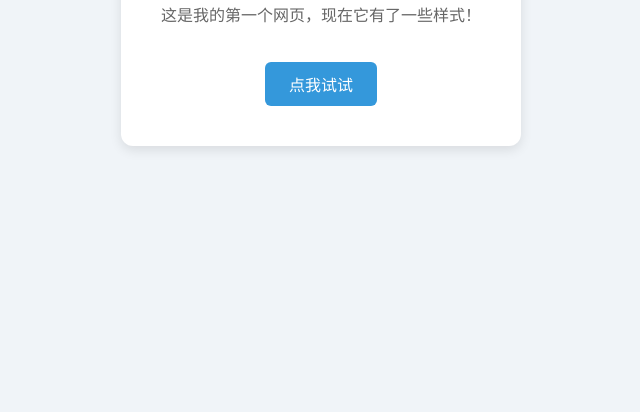
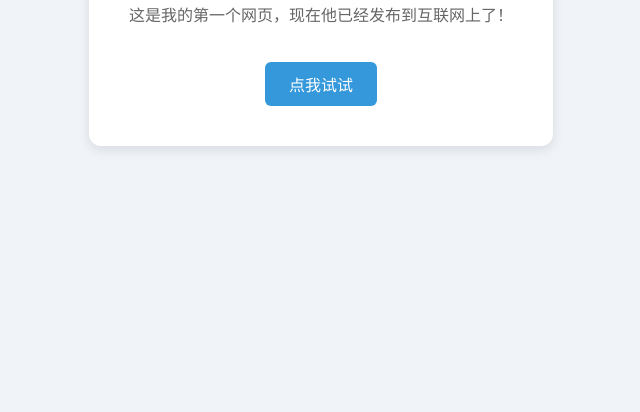
Before and after one commit to tianshan201314/zero-to-tech, a plain HTML site: page my_website.html in a window 1280 px wide. Shown: the part 388-800 px from the top of the page, without its empty margins (319-959 px from the left). Drawn offline with Linux system fonts and the light colour scheme.

Commit message:
修改了首页文案

```diff
--- a/my_website.html
+++ b/my_website.html
@@ -20,7 +20,7 @@
     <div class="card">
 
       <h1>你好，互联网</h1>
-      <p id = "msg">这是我的第一个网页，现在它有了一些样式！</p>
+      <p id = "msg">这是我的第一个网页，现在他已经发布到互联网上了！</p>
 
       <button onclick = "changeText()">点我试试</button>
 
```
